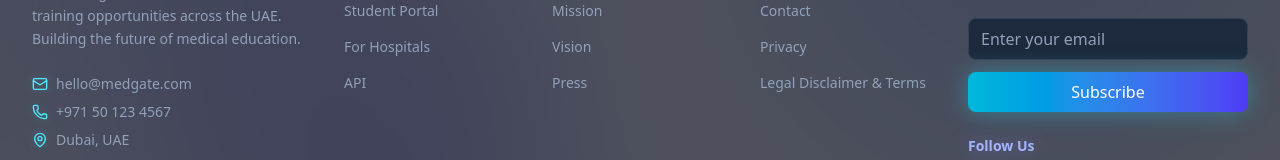
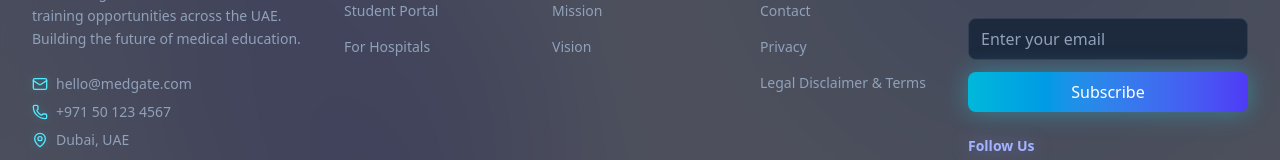
Before and after one commit to s1business84-hub/medgatefinal, a Next.js app in the folder medgate/: page / in a window 1280 px wide. Shown: the part 3467-3627 px from the top of the page. Built offline with nearby package versions, Linux system fonts and the light colour scheme.

Commit message:
Remove API and Press links from footer

```diff
--- a/medgate/components/sections/footer.tsx
+++ b/medgate/components/sections/footer.tsx
@@ -18,13 +18,11 @@
     { name: "Browse Programs", href: "/programs" },
     { name: "Student Portal", href: "/student" },
     { name: "For Hospitals", href: "/for-hospitals" },
-    { name: "API", href: "/api" },
   ],
   company: [
     { name: "About", href: "/about" },
     { name: "Mission", href: "/mission" },
     { name: "Vision", href: "/vision" },
-    { name: "Press", href: "/press" },
   ],
   support: [
     { name: "Help Center", href: "/help" },
```
